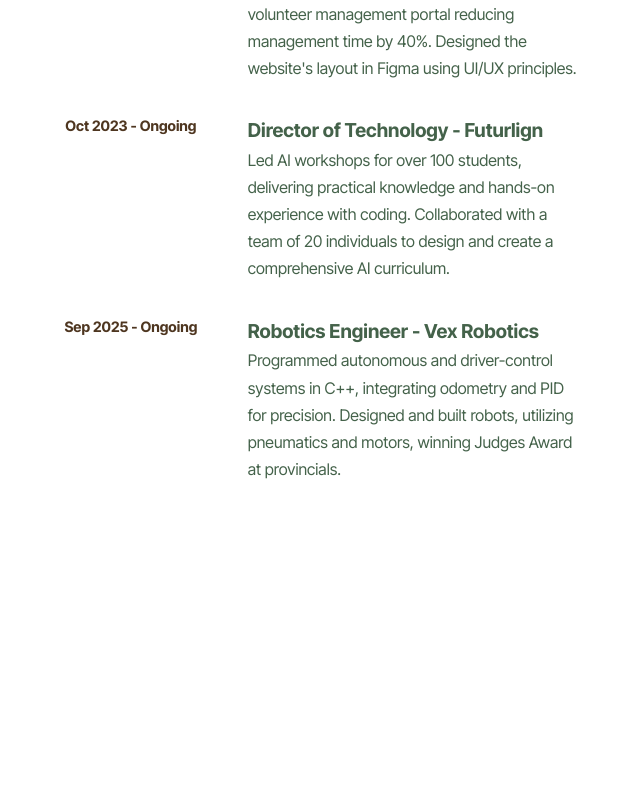
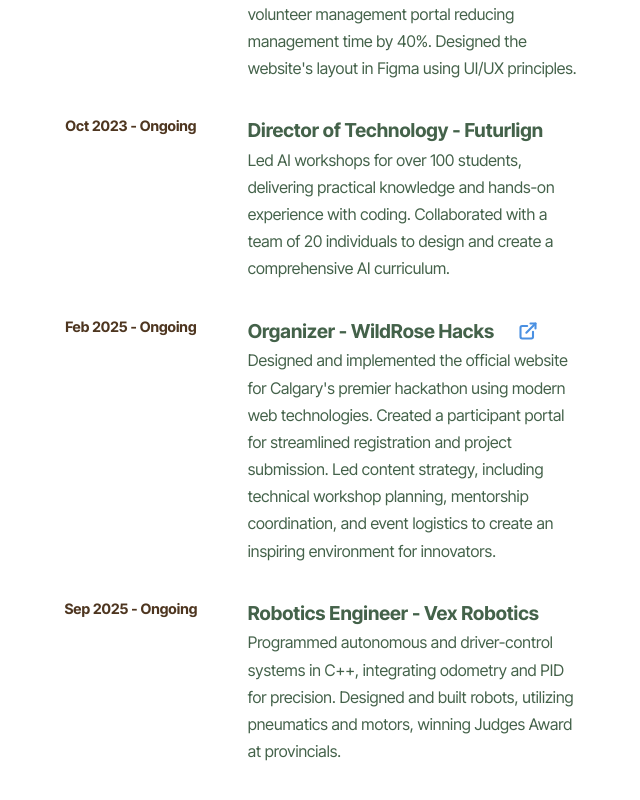
Before and after one commit to Flaryiest/portfolio, a React (Vite) app in the folder frontend/: page / in a window 1280 px wide. Shown: the part 1893-2693 px from the top of the page, without its empty margins (610-1250 px from the left). Before the commit the page ends 2488 px from the top, so only its background shows below. Built offline with nearby package versions, Linux system fonts and the light colour scheme.

Commit message:
added wildrose hackathon experience

```diff
--- a/frontend/src/components/experienceCard.jsx
+++ b/frontend/src/components/experienceCard.jsx
@@ -1,11 +1,39 @@
 import "../style/experienceCard.css"
-export default function ExperienceCard({title, description, startDate, endDate}) {
+
+export default function ExperienceCard({title, description, startDate, endDate, url}) {
     return <div className="experience-card">
         <div className="experience-card-dates">
             {startDate} - {endDate}
         </div>
         <div className="experience-card-info-container">
-            <h3 className="experience-card-header">{title}</h3>
+            <div className="experience-card-header-container">
+                <h3 className="experience-card-header">{title}</h3>
+                {url && (
+                    <a
+                        href={url}
+                        target="_blank"
+                        rel="noopener noreferrer"
+                        className="experience-card-link"
+                    >
+                        <svg
+                            className="experience-card-link-icon"
+                            xmlns="http://www.w3.org/2000/svg"
+                            viewBox="0 0 24 24"
+                            width="20"
+                            height="20"
+                            fill="none"
+                            stroke="#10b981"
+                            strokeWidth="2.5"
+                            strokeLinecap="round"
+                            strokeLinejoin="round"
+                        >
+                            <path d="M18 13v6a2 2 0 0 1-2 2H5a2 2 0 0 1-2-2V8a2 2 0 0 1 2-2h6"></path>
+                            <polyline points="15 3 21 3 21 9"></polyline>
+                            <line x1="10" y1="14" x2="21" y2="3"></line>
+                        </svg>
+                    </a>
+                )}
+            </div>
             <p className="experience-card-description">{description}</p>
         </div>
     </div>
--- a/frontend/src/pages/index.jsx
+++ b/frontend/src/pages/index.jsx
@@ -51,9 +51,31 @@
                   />
                </div>
                <div className="experience-container">
-                  <ExperienceCard title={"Web Developer - Elvaria"} description={"Developed a dynamic website using React, TypeScript, and Node.js with PostgreSQL. Built a volunteer management portal reducing management time by 40%. Designed the website's layout in Figma using UI/UX principles."} startDate={"Jan 2025"} endDate={"Mar 2025"}/>
-                  <ExperienceCard title={"Director of Technology - Futurlign"} description={"Led AI workshops for over 100 students, delivering practical knowledge and hands-on experience with coding. Collaborated with a team of 20 individuals to design and create a comprehensive AI curriculum."} startDate={"Oct 2023"} endDate={"Ongoing"}/>
-                  <ExperienceCard title={"Robotics Engineer - Vex Robotics"} description={"Programmed autonomous and driver-control systems in C++, integrating odometry and PID for precision. Designed and built robots, utilizing pneumatics and motors, winning Judges Award at provincials."} startDate={"Sep 2025"} endDate={"Ongoing"}/>
+                  <ExperienceCard
+                     title={"Web Developer - Elvaria"}
+                     description={"Developed a dynamic website using React, TypeScript, and Node.js with PostgreSQL. Built a volunteer management portal reducing management time by 40%. Designed the website's layout in Figma using UI/UX principles."}
+                     startDate={"Jan 2025"}
+                     endDate={"Mar 2025"}
+                  />
+                  <ExperienceCard
+                     title={"Director of Technology - Futurlign"}
+                     description={"Led AI workshops for over 100 students, delivering practical knowledge and hands-on experience with coding. Collaborated with a team of 20 individuals to design and create a comprehensive AI curriculum."}
+                     startDate={"Oct 2023"}
+                     endDate={"Ongoing"}
+                  />
+                  <ExperienceCard
+                     title={"Organizer - WildRose Hacks"}
+                     description={"Designed and implemented the official website for Calgary's premier hackathon using modern web technologies. Created a participant portal for streamlined registration and project submission. Led content strategy, including technical workshop planning, mentorship coordination, and event logistics to create an inspiring environment for innovators."}
+                     startDate={"Feb 2025"}
+                     endDate={"Ongoing"}
+                     url={"https://wildrosehacks.ca/"}
+                  />
+                  <ExperienceCard
+                     title={"Robotics Engineer - Vex Robotics"}
+                     description={"Programmed autonomous and driver-control systems in C++, integrating odometry and PID for precision. Designed and built robots, utilizing pneumatics and motors, winning Judges Award at provincials."}
+                     startDate={"Sep 2025"}
+                     endDate={"Ongoing"}
+                  />
                </div>
             </div>
          </div>
--- a/frontend/src/style/experienceCard.css
+++ b/frontend/src/style/experienceCard.css
@@ -23,6 +23,29 @@
     min-width: 18ch;
 }
 
+.experience-card-header-container {
+    display: flex;
+    align-items: center;
+    gap: 1.5rem;
+}
+
+.experience-card-link {
+    display: inline-flex;
+    align-items: center;
+    justify-content: center;
+    color: var(--accent-color, #4a90e2);
+    transition: color 0.2s ease, transform 0.2s ease;
+}
+
+.experience-card-link:hover {
+    color: var(--accent-hover-color, #2a70c2);
+    transform: translateY(-1px);
+}
+
+.experience-card-link-icon {
+    stroke: currentColor;
+}
+
 @media only screen and (max-width: 1200px) {
     .experience-card {
         flex-direction: column;
```
